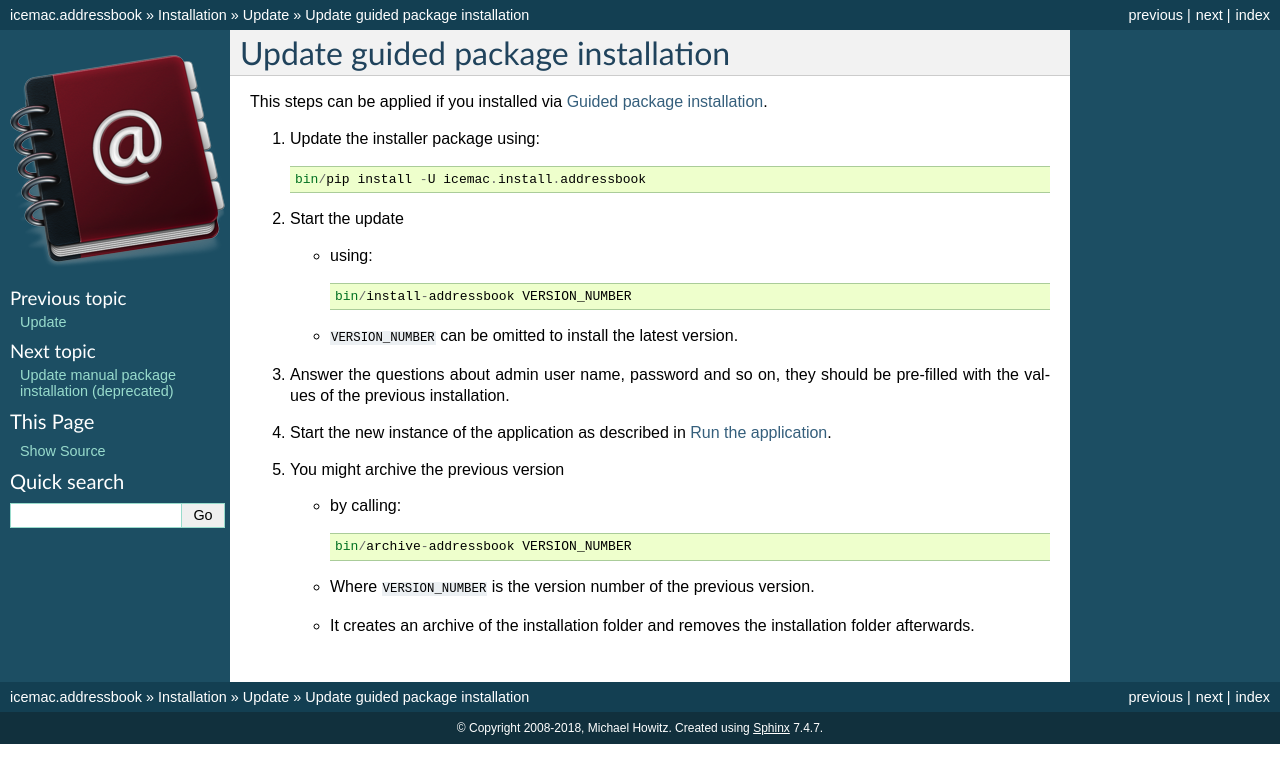
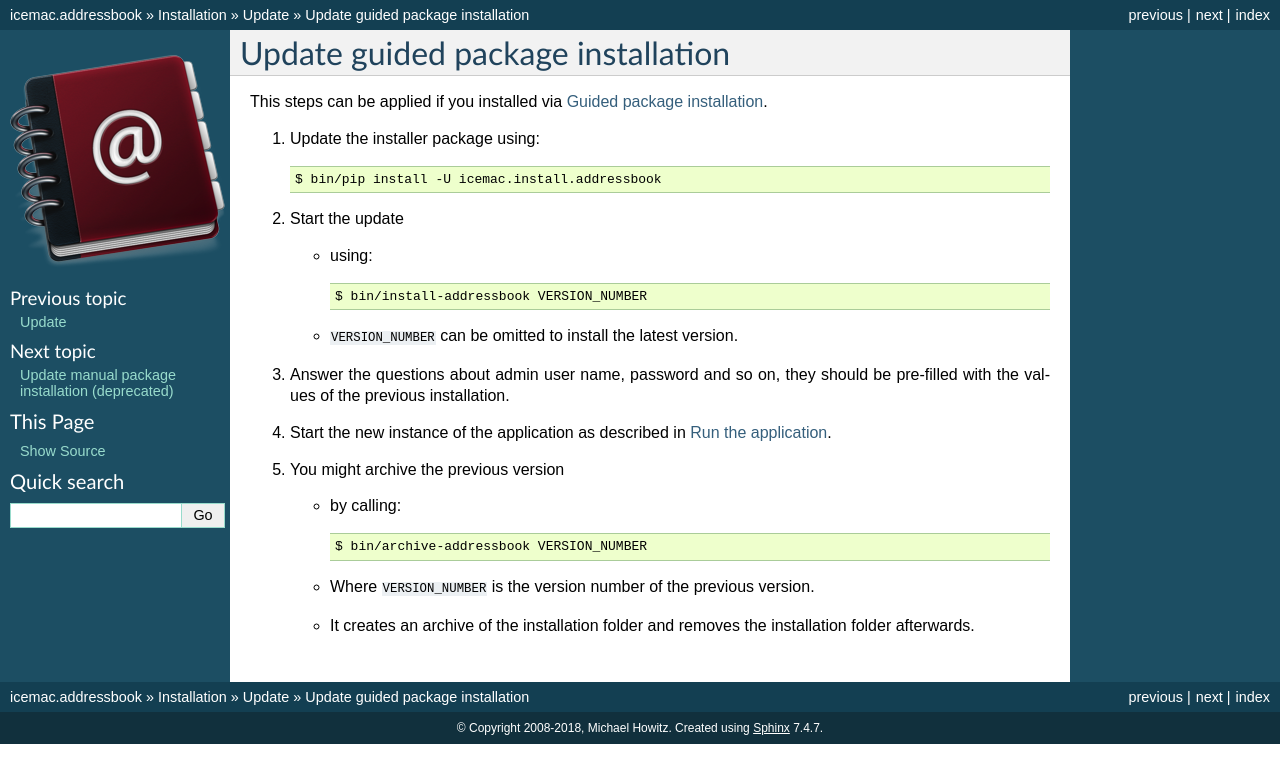
Before and after one commit to icemac/icemac.addressbook, a Sphinx documentation site: the page built from docs/guidedupdate.rst, in a window 1280 px wide. Shown: the top 783 px of the page. Built offline with Sphinx 7.4.7, drawn with Linux system fonts in a browser that asks for light colours.

Commit message:
Unify with other command line texts.

```diff
--- a/docs/guidedupdate.rst
+++ b/docs/guidedupdate.rst
@@ -6,13 +6,13 @@ This steps can be applied if you installed via :ref:`package-installation`.
 
 1. Update the installer package using::
 
-    bin/pip install -U icemac.install.addressbook
+    $ bin/pip install -U icemac.install.addressbook
 
 2. Start the update
 
    * using::
 
-      bin/install-addressbook VERSION_NUMBER
+      $ bin/install-addressbook VERSION_NUMBER
 
    * ``VERSION_NUMBER`` can be omitted to install the latest version.
 
@@ -26,7 +26,7 @@ This steps can be applied if you installed via :ref:`package-installation`.
 
    * by calling::
 
-      bin/archive-addressbook VERSION_NUMBER
+      $ bin/archive-addressbook VERSION_NUMBER
 
    * Where ``VERSION_NUMBER`` is the version number of the previous version.
 
```
